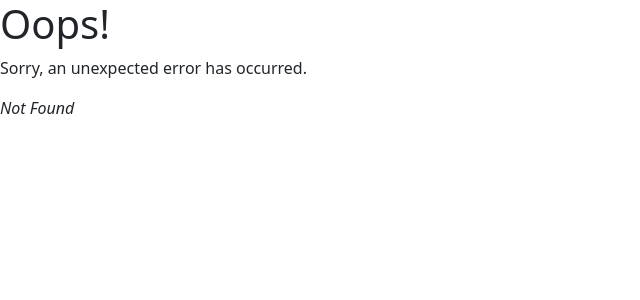
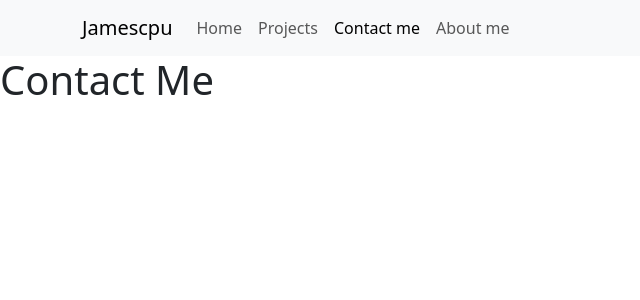
Before and after one commit to jamescpu94/webport, a React (Vite) app: page /contact-me in a window 1280 px wide. Before the commit this address had no page. Shown: the top 300 px of the page, without its empty margins (0-640 px from the left). Built offline with nearby package versions, Linux system fonts and the light colour scheme.

Commit message:
fixed navigation

```diff
--- a/src/index.css
+++ b/src/index.css
@@ -0,0 +1,3 @@
+.nav-link.active {
+  color: red;
+}
--- a/src/main.jsx
+++ b/src/main.jsx
@@ -3,13 +3,39 @@ import ReactDOM from "react-dom/client";
 import { RouterProvider, createBrowserRouter } from "react-router-dom";
 import Root from "./routes/root.jsx";
 import ErrorPage from "./error-page";
+import Home from "./routes/home.jsx";
+import Projects from "./routes/projects.jsx";
+import AboutMe from "./routes/about-me.jsx";
+import ContactMe from "./routes/contact-me.jsx";
 
 const router = createBrowserRouter([
   {
     path: "/",
     element: <Root />,
     errorElement: <ErrorPage />,
-    children: [{}],
+    children: [
+      {
+        errorElement: <ErrorPage />,
+        children: [
+          {
+            path: "/",
+            element: <Home />,
+          },
+          {
+            path: "/projects",
+            element: <Projects />,
+          },
+          {
+            path: "/about-me",
+            element: <AboutMe />,
+          },
+          {
+            path: "/contact-me",
+            element: <ContactMe />,
+          },
+        ],
+      },
+    ],
   },
 ]);
 
--- /dev/null
+++ b/src/routes/about-me.jsx
@@ -0,0 +1,9 @@
+export default function AboutMe() {
+  return (
+    <>
+      <div>
+        <h1>AboutMe</h1>
+      </div>
+    </>
+  );
+}
--- /dev/null
+++ b/src/routes/contact-me.jsx
@@ -0,0 +1,9 @@
+export default function ContactMe() {
+  return (
+    <>
+      <div>
+        <h1>Contact Me</h1>
+      </div>
+    </>
+  );
+}
--- /dev/null
+++ b/src/routes/home.jsx
@@ -0,0 +1,9 @@
+export default function Home() {
+  return (
+    <>
+      <div>
+        <h1>Home</h1>
+      </div>
+    </>
+  );
+}
--- a/src/routes/root.jsx
+++ b/src/routes/root.jsx
@@ -1,8 +1,53 @@
+import { Link, NavLink, Outlet } from "react-router-dom";
+
 export default function Root() {
   return (
     <>
-      <div>
-        <h1>Home</h1>
+      <nav class="navbar navbar-expand-lg bg-body-tertiary">
+        <div class="container">
+          <Link className="navbar-brand" to="/">
+            Jamescpu
+          </Link>
+          <button
+            id="navBar"
+            class="navbar-toggler"
+            type="button"
+            data-bs-toggle="collapse"
+            data-bs-target="/"
+            aria-controls="navbarNav"
+            aria-expanded="false"
+            aria-label="Toggle navigation"
+          >
+            <span class="navbar-toggler-icon"></span>
+          </button>
+          <div class="collapse navbar-collapse" id="navbarNav">
+            <ul class="navbar-nav">
+              <li class="nav-item">
+                <NavLink to="/" className="nav-link">
+                  Home
+                </NavLink>
+              </li>
+              <li class="nav-item">
+                <NavLink to="/projects" className="nav-link">
+                  Projects
+                </NavLink>
+              </li>
+              <li class="nav-item">
+                <NavLink to="/contact-me" className="nav-link">
+                  Contact me
+                </NavLink>
+              </li>
+              <li class="nav-item">
+                <NavLink to="/about-me" className="nav-link">
+                  About me
+                </NavLink>
+              </li>
+            </ul>
+          </div>
+        </div>
+      </nav>
+      <div id="detail">
+        <Outlet />
       </div>
     </>
   );
```
